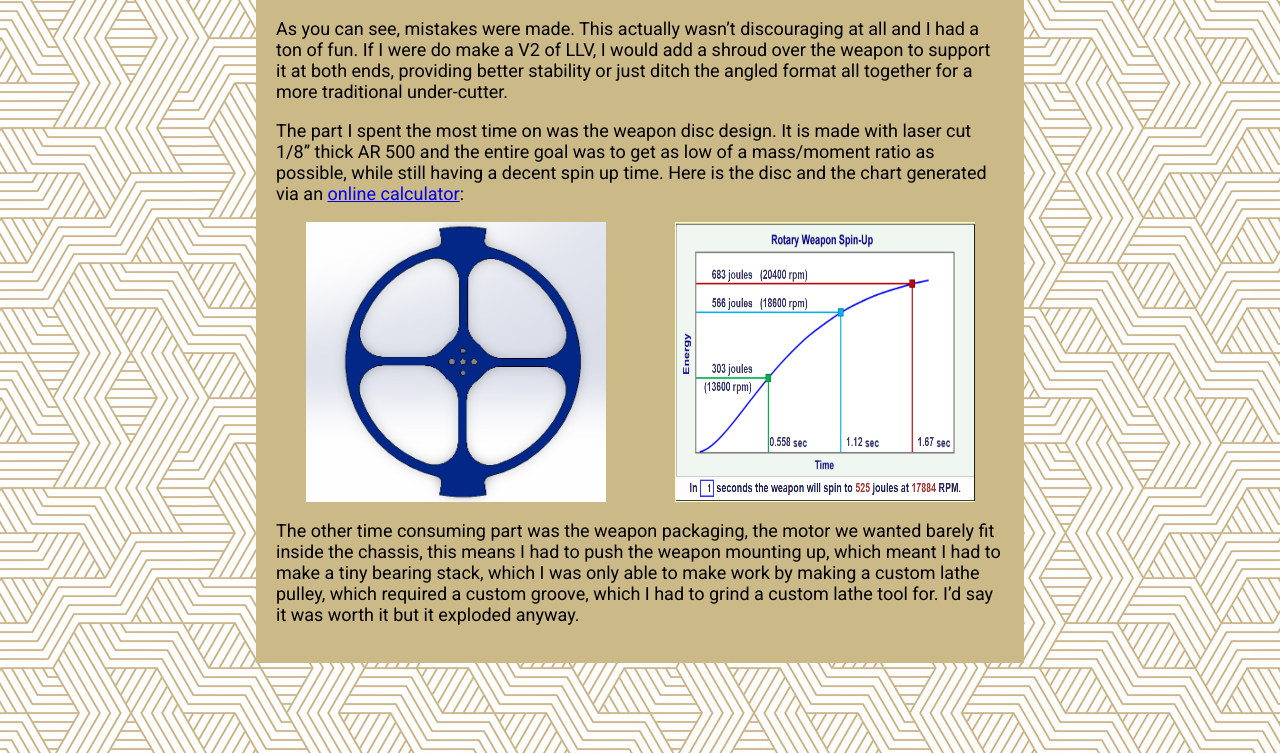
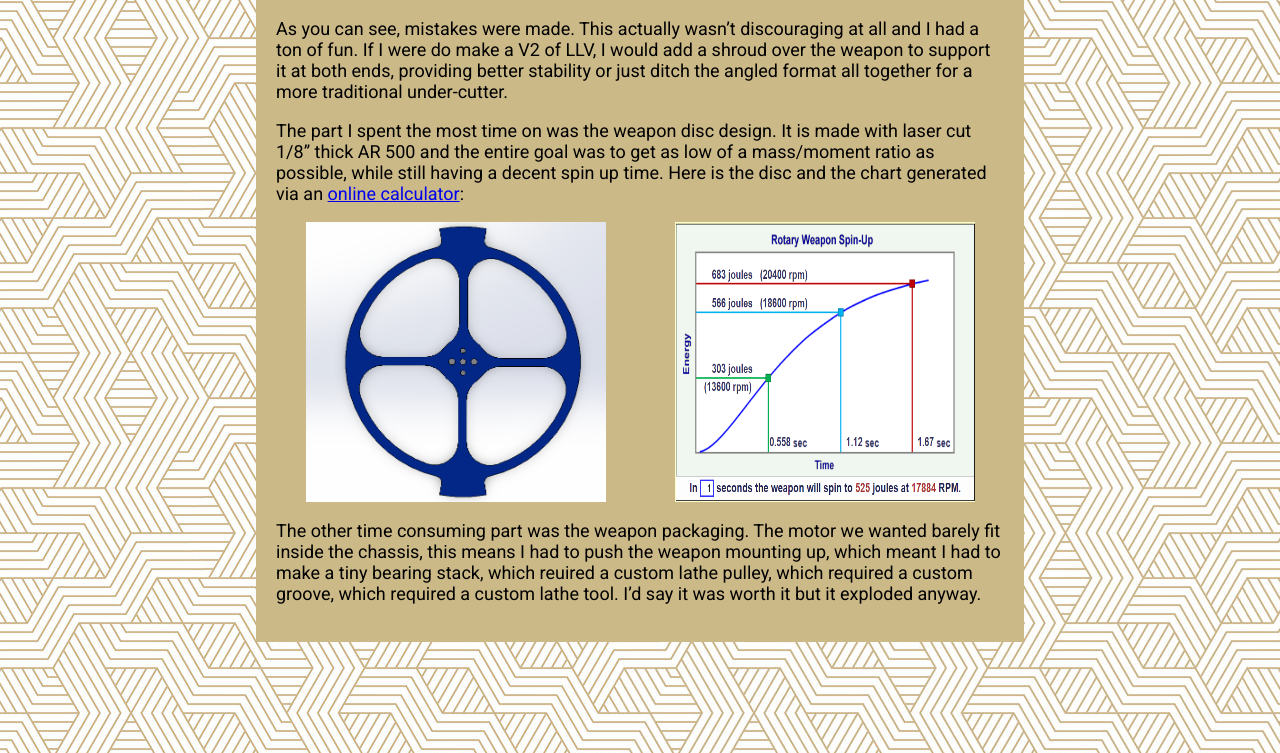
Before and after one commit to Brady-Hogg/Portfolio, a Jekyll site: the page built from crimson.md, in a window 1280 px wide and 900 px high, scrolled down 1165 px, cut to the strip 147-900 px from the top of the window. Built offline with Jekyll 4.4.1, drawn with Linux system fonts in a browser that asks for light colours.

Commit message:
Update crimson.md

```diff
--- a/crimson.md
+++ b/crimson.md
@@ -23,4 +23,4 @@ The part I spent the most time on was the weapon disc design. It is made with la
   <img src="/photos/WeaponDisk.png" alt="WeaponDisk" style="width: 300px;">
   <img src="/photos/Spinup.png" alt="Spinup" style="width: 300px;">
 </div>
-The other time consuming part was the weapon packaging, the motor we wanted barely fit inside the chassis, this means I had to push the weapon mounting up, which meant I had to make a tiny bearing stack, which I was only able to make work by making a custom lathe pulley, which required a custom groove, which I had to grind a custom lathe tool for. I'd say it was worth it but it exploded anyway.
+The other time consuming part was the weapon packaging. The motor we wanted barely fit inside the chassis, this means I had to push the weapon mounting up, which meant I had to make a tiny bearing stack, which reuired a custom lathe pulley, which required a custom groove, which required a custom lathe tool. I'd say it was worth it but it exploded anyway.
```
